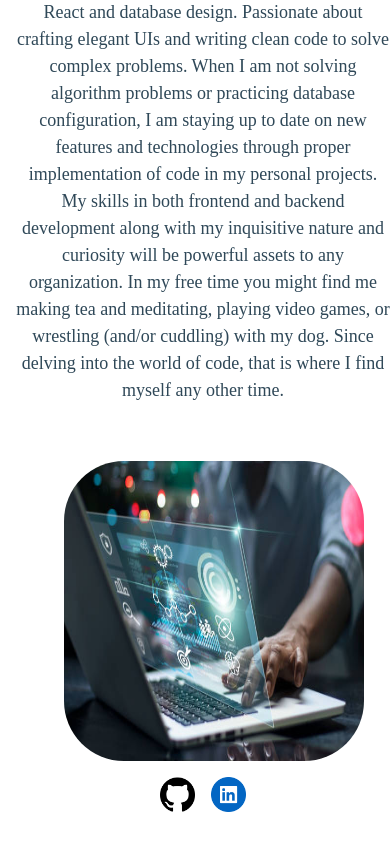
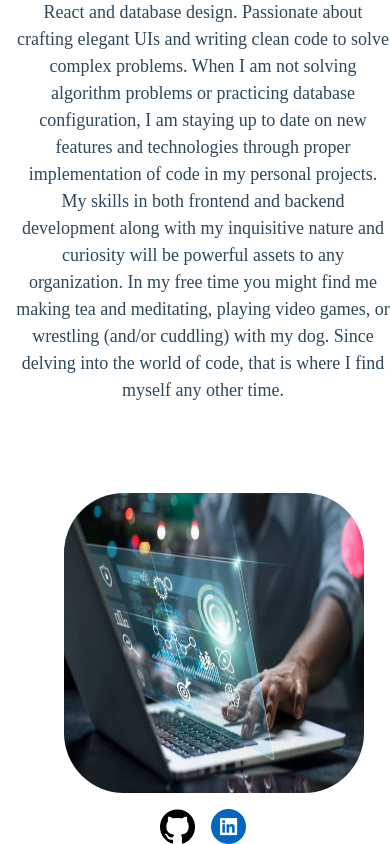
Before and after one commit to mattrowley10/Portfolio, a React (Vite) app: page / in a window 390 px wide. Shown: the part 470-1314 px from the top of the page. Before the commit the page ends 1282 px from the top, so only its background shows below. Built offline with nearby package versions, Linux system fonts and the light colour scheme.

Commit message:
this onne

```diff
--- a/src/App.css
+++ b/src/App.css
@@ -241,7 +241,7 @@ width: 100%;
   }
   .aboutimg{
     position: relative;
-    top: 16rem;
+    top: 18rem;
     left: 4rem;
     transform: translateX(50px);
   }
@@ -253,7 +253,7 @@ width: 100%;
 
   .contact-div{
     position: relative;
-    top: 25rem;
+    top: 27rem;
     left: 0rem;
   }
   .project-img{
```
